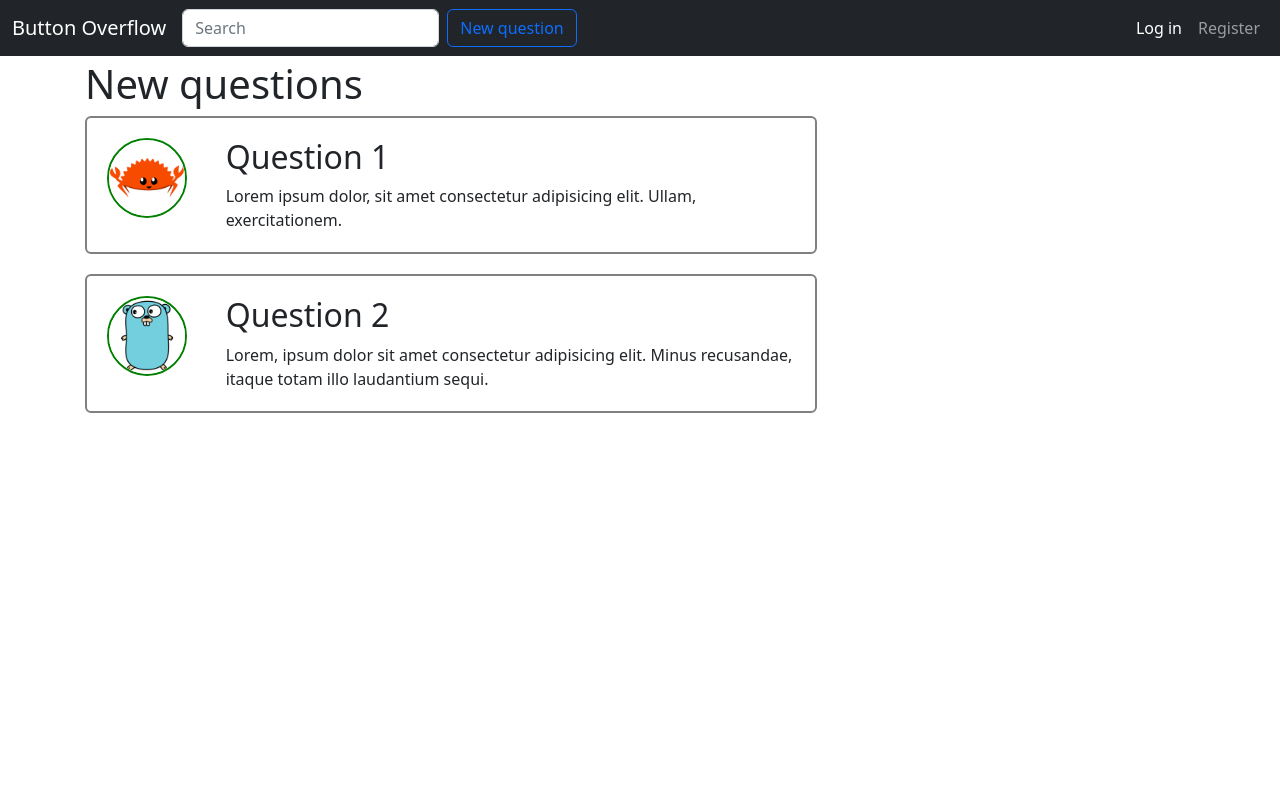
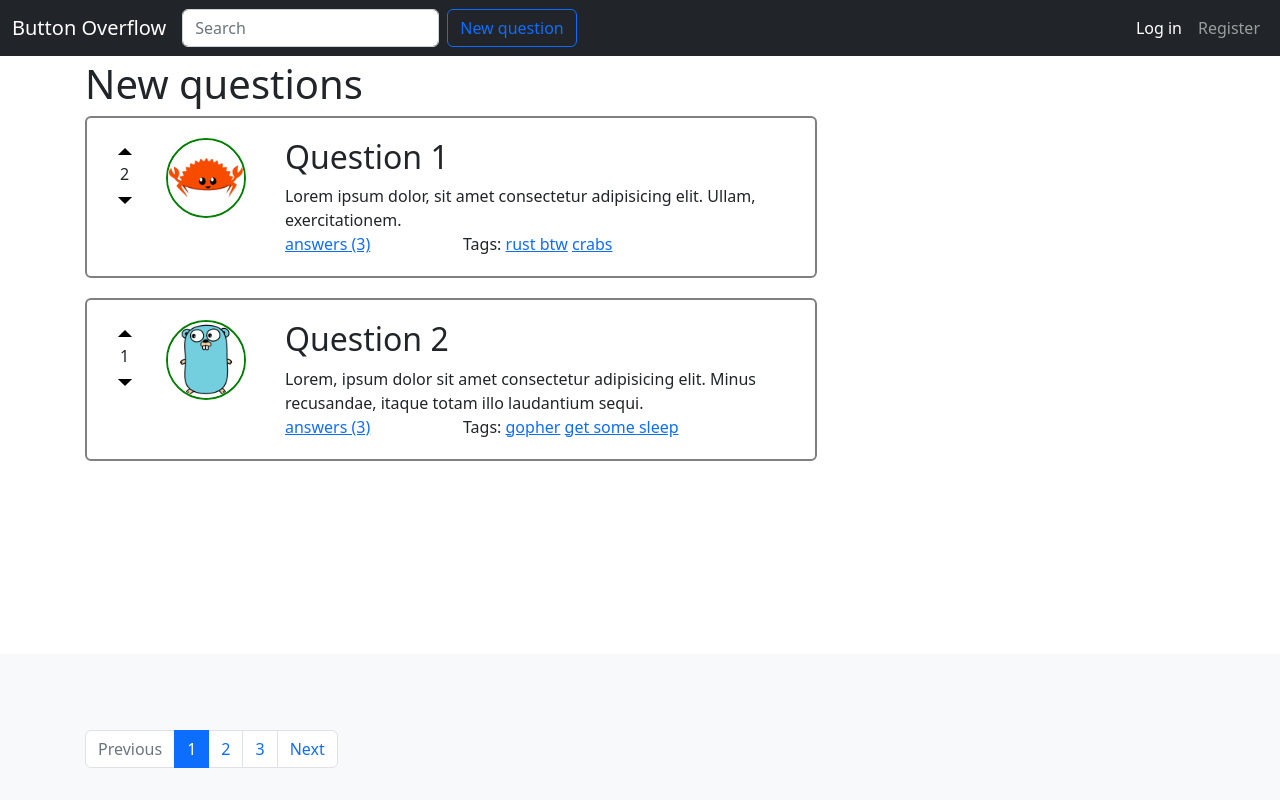
Before and after one commit to lostl1ght/button-overflow, a Python web app: template templates/index.html in a window 1280 px wide. Run offline with Jinja, Linux system fonts and the light colour scheme; the template is opened without the code that fills it, so the values that code supplies are empty.

Commit message:
Add like counter

```diff
--- a/templates/index.html
+++ b/templates/index.html
@@ -62,32 +62,107 @@
           <div class="col-8">
             <div class="question">
               <div class="row">
+                <div class="col-1">
+                  <div class="voting-container text-center">
+                    <svg
+                      aria-hidden="true"
+                      class="svg-icon iconArrowUpLg"
+                      width="16"
+                      height="16"
+                      viewBox="0 0 36 36"
+                    >
+                      <path d="M2 25h32L18 9 2 25Z"></path>
+                    </svg>
+                    <div
+                      class="text-center"
+                      itemprop="upvoteCount"
+                      data-value="2"
+                    >
+                      2
+                    </div>
+                    <svg
+                      aria-hidden="true"
+                      class="svg-icon iconArrowDownLg"
+                      width="16"
+                      height="16"
+                      viewBox="0 0 36 36"
+                    >
+                      <path d="M2 11h32L18 27 2 11Z"></path>
+                    </svg>
+                  </div>
+                </div>
                 <div class="col-2">
                   <div class="avatar">
                     <img src="../static/img/avatar-1.jpg" alt="" />
                   </div>
                 </div>
-                <div class="col-10">
+                <div class="col-9">
                   <h2 class="question-title">Question 1</h2>
                   <div class="question-text">
                     Lorem ipsum dolor, sit amet consectetur adipisicing elit.
                     Ullam, exercitationem.
+                  </div>
+                  <div class="row">
+                    <div class="col-4">
+                      <div class="answer-count">
+                        <a href="#">answers (3)</a>
+                      </div>
+                    </div>
+                    <div class="col-8">Tags: <a href="#">rust btw</a> <a href="#">crabs</a></div>
                   </div>
                 </div>
               </div>
             </div>
             <div class="question">
               <div class="row">
+                <div class="col-1">
+                  <div class="voting-container text-center">
+                    <svg
+                      aria-hidden="true"
+                      class="svg-icon iconArrowUpLg"
+                      width="16"
+                      height="16"
+                      viewBox="0 0 36 36"
+                    >
+                      <path d="M2 25h32L18 9 2 25Z"></path>
+                    </svg>
+                    <div
+                      class="text-center"
+                      itemprop="upvoteCount"
+                      data-value="1"
+                    >
+                      1
+                    </div>
+                    <svg
+                      aria-hidden="true"
+                      class="svg-icon iconArrowDownLg"
+                      width="16"
+                      height="16"
+                      viewBox="0 0 36 36"
+                    >
+                      <path d="M2 11h32L18 27 2 11Z"></path>
+                    </svg>
+                  </div>
+                </div>
+
                 <div class="col-2">
                   <div class="avatar">
                     <img src="../static/img/avatar-2.jpg" alt="" />
                   </div>
                 </div>
-                <div class="col-10">
+                <div class="col-9">
                   <h2 class="question-title">Question 2</h2>
                   <div class="question-text">
                     Lorem, ipsum dolor sit amet consectetur adipisicing elit.
                     Minus recusandae, itaque totam illo laudantium sequi.
+                  </div>
+                  <div class="row">
+                    <div class="col-4">
+                      <div class="answer-count">
+                        <a href="#">answers (3)</a>
+                      </div>
+                    </div>
+                    <div class="col-8">Tags: <a href="#">gopher</a> <a href="#">get some sleep</a></div>
                   </div>
                 </div>
               </div>
@@ -98,4 +173,20 @@
       </div>
     </main>
   </body>
+
+  <footer class="footer mt-auto py-3 bg-light">
+    <div class="container">
+      <nav aria-label="Page navigation example">
+        <ul class="pagination">
+          <li class="page-item disabled">
+            <a class="page-link" href="#">Previous</a>
+          </li>
+          <li class="page-item active"><a class="page-link" href="#">1</a></li>
+          <li class="page-item"><a class="page-link" href="#">2</a></li>
+          <li class="page-item"><a class="page-link" href="#">3</a></li>
+          <li class="page-item"><a class="page-link" href="#">Next</a></li>
+        </ul>
+      </nav>
+    </div>
+  </footer>
 </html>
```
